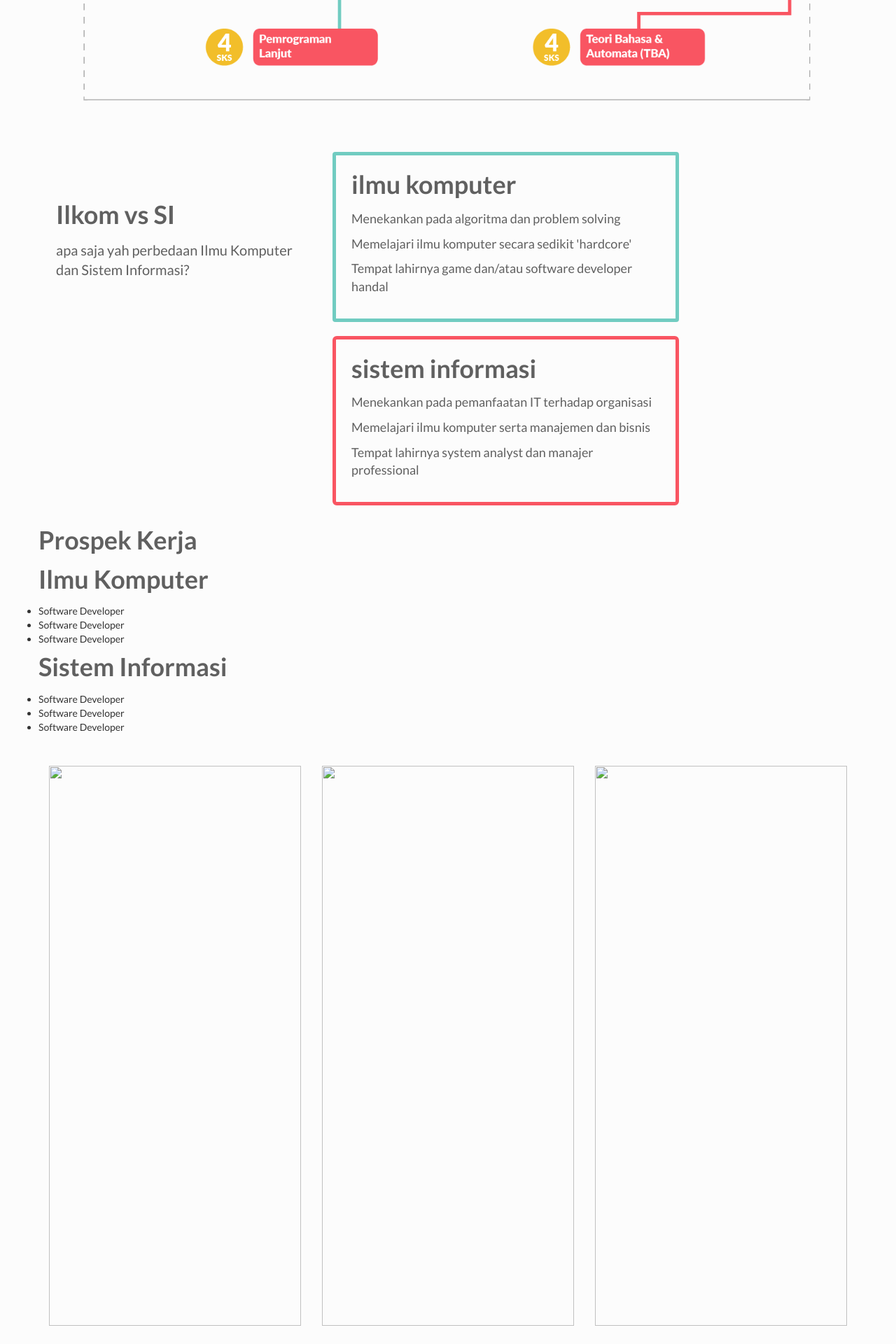
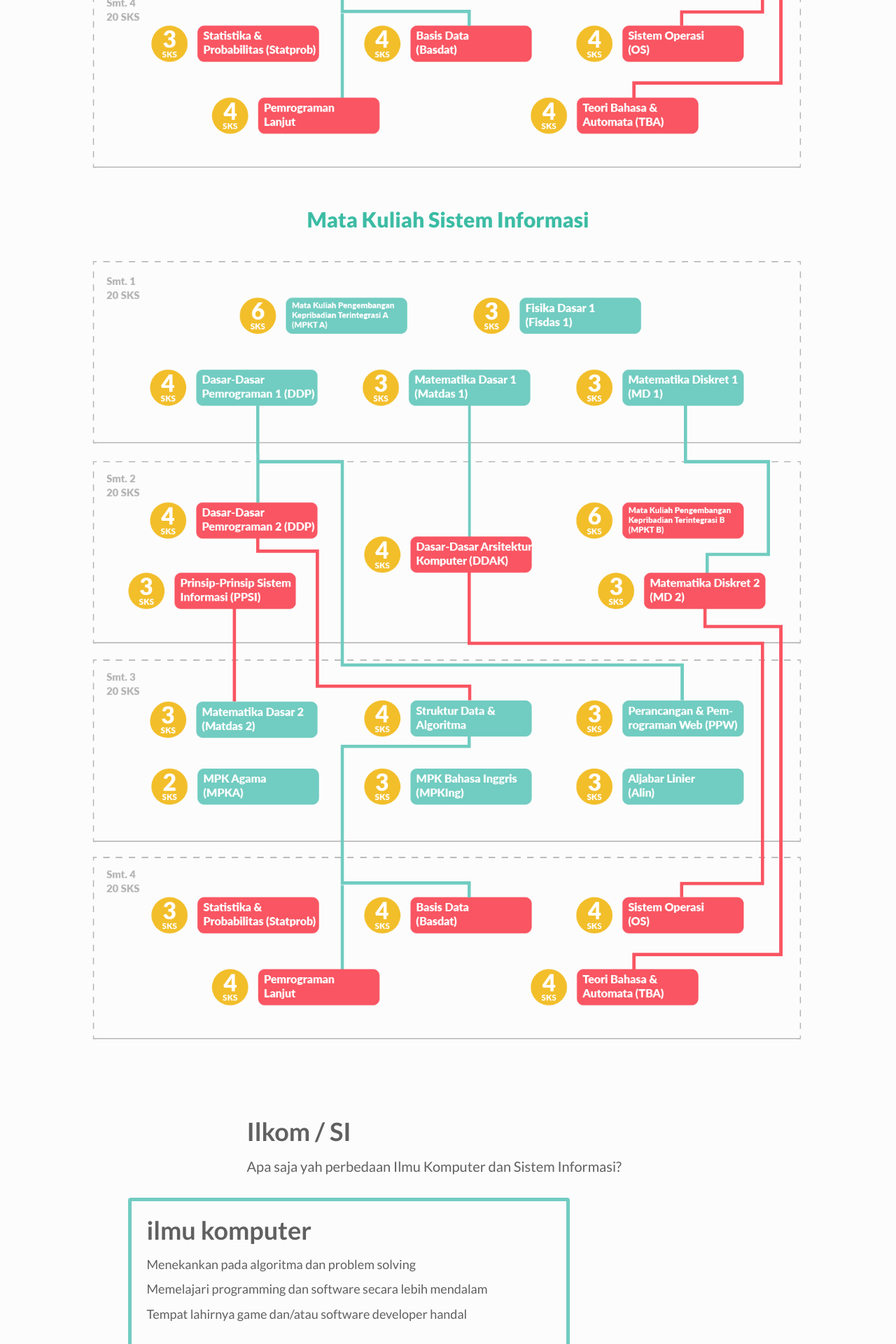
Before and after one commit to grgp/imaba-2016, a PHP site: page /akademis.html in a window 1280 px wide. Shown: the part 1800-3720 px from the top of the page at 70% size. Run offline with PHP 8.4, Linux system fonts and the light colour scheme; some libraries are stand-ins or nearby versions.

Commit message:
for the moment presentable enough

```diff
--- a/akademis.html
+++ b/akademis.html
@@ -11,7 +11,7 @@
 		<link href='https://fonts.googleapis.com/css?family=Lato:400,700,300,900' rel='stylesheet' type='text/css'>
 		<link rel="stylesheet" href="https://maxcdn.bootstrapcdn.com/font-awesome/4.5.0/css/font-awesome.min.css">
 
-		<!--
+
 		<script>
 			(function(i,s,o,g,r,a,m){i['GoogleAnalyticsObject']=r;i[r]=i[r]||function(){
 			(i[r].q=i[r].q||[]).push(arguments)},i[r].l=1*new Date();a=s.createElement(o),
@@ -21,7 +21,7 @@
 			ga('create', 'UA-78072942-1', 'auto');
 			ga('send', 'pageview');
 		</script>
-		-->
+
 
 	</head>
 
@@ -32,9 +32,23 @@
           <a class="navbar-brand" href="./">iMaba</a>
         </div>
         <ul class="nav navbar-nav navbar-right">
-        	<li class="grow" id="ico-info-ui"><img src="img/icons/nhead-05.png" alt=""></li>
-        	<li class="grow" id="ico-academic"><img src="img/icons/nhead-06.png" alt=""></li>
-        	<li class="grow" id="ico-lain-lain"><img src="img/icons/nhead-07.png" alt=""></li>
+      		<li class="grow" id="ico-info-ui">
+      			<a href="./info.html">
+      				<img src="img/icons/nhead-05.png" alt="">
+      			</a>
+      		</li>
+
+        	<li class="grow" id="ico-academic">
+        		<a href="./akademis.html">
+        			<img src="img/icons/nhead-06.png" alt="">
+        		</a>
+        	</li>
+
+        	<li class="grow" id="ico-lain-lain">
+        		<a href="./lain-lain.html">
+        			<img src="img/icons/nhead-07.png" alt="">
+        		</a>
+        	</li>
         </ul>
       </div>
     </nav>
@@ -52,26 +66,39 @@
 						</div>
 					</div>
 
-					<h3>Kurikulum 2016</h3>
-					<p>Berikut adalah mata kuliah yang disarankan oleh Fakultas untuk diambil mahasiswa tiap semesternya. Karena kurikulum ini masih baru akan diterapkan tahun ini, informasi dibawah belum dipastikan 100% final. Mata kuliah yang disarankan untuk tiap semester sudah sesuai dengan rancangan Kurikulum 2016, namun prasyarat-prasyarat matkul masih merujuk ke Kurikulum 2010. Perlu dicatat juga bahwa untuk angkatan <= 2015 akan berbeda.</p>
-					<p>Buat Anda mahasiswa baru, jangan keburu khawatir karena pasti akan dijelaskan secara mendalam ketika Anda masuk. Jadi anggap saja ini bekal untuk semester-semester mendatang saja yaa! :D</p>
-					<div class="krk-but-ik">Kurikulum Ilkom 2016</div>
-					<div class="krk-but-si">Kurikulum SI 2016</div>
-					<div class="row"><img src="img/krk1.png" alt=""></img></div>
+					<div class="row def-desc">
+						<div class="col-sm-8 col-sm-offset-2">
+							<h2>Kurikulum 2016</h2>
+							<hr>
+							<p>Berikut adalah mata kuliah yang disarankan oleh Fakultas untuk diambil mahasiswa dari semester 1 hingga 4. Karena kurikulum ini masih baru akan diterapkan tahun ini, informasi dibawah belum dipastikan 100% final. Mata kuliah yang disarankan untuk tiap semester sudah sesuai dengan rancangan Kurikulum 2016, namun prasyarat-prasyarat matkul masih merujuk ke Kurikulum 2010. Perlu dicatat juga bahwa untuk angkatan <= 2015 akan berbeda.</p>
+							<p>Buat Anda mahasiswa baru, jangan keburu khawatir karena pasti akan dijelaskan secara mendalam ketika Anda masuk. Jadi anggap saja ini bekal untuk semester-semester mendatang saja yaa! :D</p>
+						</div>
+					</div>
+
+					<div class="col-md-8 col-md-offset-2 def-desc text-center">
+						<h2>Mata Kuliah Ilmu Komputer</h2>
+					</div>
+					<img src="img/krk1.png"/>
+					<div class="col-md-8 col-md-offset-2 def-desc text-center">
+						<h2>Mata Kuliah Sistem Informasi</h2>
+					</div>
+					<img src="img/krk2.png"/>
 
 					<!-- ilkom vs si -->
 					<div class="row row-cont">
-						<div class="col-md-4" id="ilkomvssi">
-							<h3>Ilkom vs SI</h3>
-							<p>apa saja yah perbedaan Ilmu Komputer dan Sistem Informasi?</p>
+						<div class="col-md-6 col-md-offset-3" id="ilkomvssi">
+							<h3>Ilkom / SI</h3>
+							<p>Apa saja yah perbedaan Ilmu Komputer dan Sistem Informasi?</p>
 						</div>
+					</div>
+					<div class="row row-cont">
 						<!-- ikvssi boxes -->
-						<div class="col-md-8">
+						<div class="col-md-10 col-md-offset-1">
 							<div class="col-sm-6">
 								<div class="roundedbox-l">
 									<h3>ilmu komputer</h3>
 									<p>Menekankan pada algoritma dan problem solving</p>
-									<p>Memelajari ilmu komputer secara sedikit 'hardcore'</p>
+									<p>Memelajari programming dan software secara lebih mendalam</p>
 									<p>Tempat lahirnya game dan/atau software developer handal</p>
 								</div>
 							</div>
@@ -80,7 +107,7 @@
 									<h3>sistem informasi</h3>
 									<p>Menekankan pada pemanfaatan IT terhadap organisasi</p>
 									<p>Memelajari ilmu komputer serta manajemen dan bisnis</p>
-									<p>Tempat lahirnya system analyst dan manajer professional</p>
+									<p>Tempat lahirnya system analyst dan manager professional</p>
 								</div>
 							</div>
 						</div>
@@ -88,78 +115,13 @@
 					</div>
 					<!-- end ilkom vs si -->
 
-					<!-- prospek kerja -->
-					<div class="row row-cont">
-						<h3>Prospek Kerja</h3>
-						<h3>Ilmu Komputer</h3>
-						<ul>
-							<li>Software Developer</li>
-							<li>Software Developer</li>
-							<li>Software Developer</li>
-						</ul>
-						<h3>Sistem Informasi</h3>
-						<ul>
-							<li>Software Developer</li>
-							<li>Software Developer</li>
-							<li>Software Developer</li>
-						</ul>
-					</div>
-					<!-- end prospek kerja -->
-
-					<!-- tips sarana -->
-					<div class="tips">
-						<div class="row">
-							<div class="col-xs-4">
-								<img src="" alt="">
-								<p></p>
-							</div>
-							<div class="col-xs-4">
-								<img src="" alt="">
-								<p></p>
-							</div>
-							<div class="col-xs-4">
-								<img src="" alt="">
-								<p></p>
-							</div>
-						</div>
-						<div class="row">
-							<div class="col-xs-4">
-								<img src="" alt="">
-								<p></p>
-							</div>
-							<div class="col-xs-4">
-								<img src="" alt="">
-								<p></p>
-							</div>
-							<div class="col-xs-4">
-								<img src="" alt="">
-								<p></p>
-							</div>
-						</div>
-						<div class="row">
-							<div class="col-xs-4">
-								<img src="" alt="">
-								<p></p>
-							</div>
-							<div class="col-xs-4">
-								<img src="" alt="">
-								<p></p>
-							</div>
-							<div class="col-xs-4">
-								<img src="" alt="">
-								<p></p>
-							</div>
-						</div>
-					</div>
-					<!-- end tips sarana -->
-
-					<li>Ciri khas fasilkom, yang spesial, peta fasilkom, contoh karya2 kakak kelasnya</li>
+<!-- 					<li>Ciri khas fasilkom, yang spesial, peta fasilkom, contoh karya2 kakak kelasnya</li>
 					<li>belajar SI apa aja</li>
 					<li>Prospek kerja masing2 prodi (probably that TiA article)</li>
 					<li>Kebutuhan atau keperluan (sarana/prasarana), laptop, probably lab schedules</li>
 					<li>Penjelasan matkul semester 1 2</li>
 					<li>kurikulum 2016 probably still pure AI</li>
-
+ -->
 					<!-- rowhead -->
 					<div class="row">
 						<div class="col-md-6 col-md-offset-3 hblock text-center">
@@ -184,7 +146,7 @@
 						</div>
 						<div class="col-sm-4 belajarapa-item">
 							<img src="img/belajar-math.png" alt="">
-							<h3>mathematics</h3>
+							<h3>matematika</h3>
 							<p>Matematika disini berbeda dengan matematika SMA, lho. Bisa dari membuat program, menganalisa data, bahkan mensimulasikan sebuah komputer.</p>
 							<p class="coba">Masih penasaran? Coba cek link-link dibawah:</p>
 							<ul>
@@ -195,8 +157,8 @@
 						</div>
 						<div class="col-sm-4 belajarapa-item">
 							<img src="img/belajar-si.png" alt="">
-							<h3>development</h3>
-							<p>Bagaimana sih programmer dapat membuat ide mereka menjadi nyata? Disini kalian bisa belajar pengembangan dan manajemen suatu projek, bahkan mungkin suatu bisnis!</p>
+							<h3>manajemen</h3>
+							<p>Bagaimana sih programmer dapat membuat dan mengolah ide mereka menjadi nyata? Disini kalian bisa belajar bisnis serta pengembangan dan manajemen projek.</p>
 							<p class="coba">Masih penasaran? Coba cek link-link dibawah:</p>
 							<ul>
 								<li><a href="https://www.khanacademy.org/economics-finance-domain/entrepreneurship2">> (Video) Khan Academy - Entrepreneurship</a></li>
--- a/css/imaba.css
+++ b/css/imaba.css
@@ -133,6 +133,9 @@ hr {
     color: #3cbca4; }
 
 /* override collapse */
+.navbar-nav li a {
+  padding: 0 !important; }
+
 .navbar-collapse.collapse {
   display: block !important; }
 
@@ -193,14 +196,14 @@ hr {
   .content .hblock p {
     font-weight: 600; }
 .content .row-cont {
-  margin-top: 30px; }
+  margin-top: 0px; }
   .content .row-cont h3 {
     margin-bottom: 16px; }
   .content .row-cont p {
     font-size: 18px; }
 .content #ilkomvssi {
   text-align: left;
-  padding: 70px 22px 0 25px; }
+  padding: 70px 5px 20px 5px; }
   .content #ilkomvssi p {
     font-size: 20px; }
 .content .roundedbox-l {
@@ -209,9 +212,13 @@ hr {
   padding: 22px;
   margin-bottom: 20px; }
 .content .roundedbox-r {
-  border: 5px solid #f95562;
+  border: 5px solid #f2be2a;
   border-radius: 6px;
   padding: 22px; }
+.content .def-desc h2 {
+  font-size: 30px;
+  font-weight: 900;
+  color: #3cbca4; }
 .content .def-desc h4 {
   font-size: 22px;
   font-weight: 900;
@@ -219,7 +226,7 @@ hr {
 .content .def-desc hr {
   margin-top: 0; }
 .content .def-desc p {
-  padding-left: 14px;
+  padding-left: 0px;
   font-size: 18px;
   margin-bottom: 36px; }
 .content .def-desc #last-p {
--- a/index.html
+++ b/index.html
@@ -12,7 +12,7 @@
 		<link href='https://fonts.googleapis.com/css?family=Josefin+Sans:400,300,600,700' rel='stylesheet' type='text/css'>
 		<!-- <link rel="stylesheet" href="https://maxcdn.bootstrapcdn.com/font-awesome/4.5.0/css/font-awesome.min.css"> -->
 
-		<!--
+
 		<script>
 		  (function(i,s,o,g,r,a,m){i['GoogleAnalyticsObject']=r;i[r]=i[r]||function(){
 		  (i[r].q=i[r].q||[]).push(arguments)},i[r].l=1*new Date();a=s.createElement(o),
@@ -22,7 +22,7 @@
 		  ga('create', 'UA-78072942-1', 'auto');
 		  ga('send', 'pageview');
 		</script>
-		-->
+
 
 	</head>
 
--- a/sass/imaba/navbar.scss
+++ b/sass/imaba/navbar.scss
@@ -38,6 +38,9 @@
 }
 
 /* override collapse */
+.navbar-nav li a {
+	padding: 0 !important;
+}
 .navbar-collapse.collapse {
 	display: block!important;
 }
```
Also changed, not shown: info.html (+25 -8 lines), lain-lain.html (+19 -12 lines), sass/imaba/content.scss (+9 -4 lines), 1 other file.
